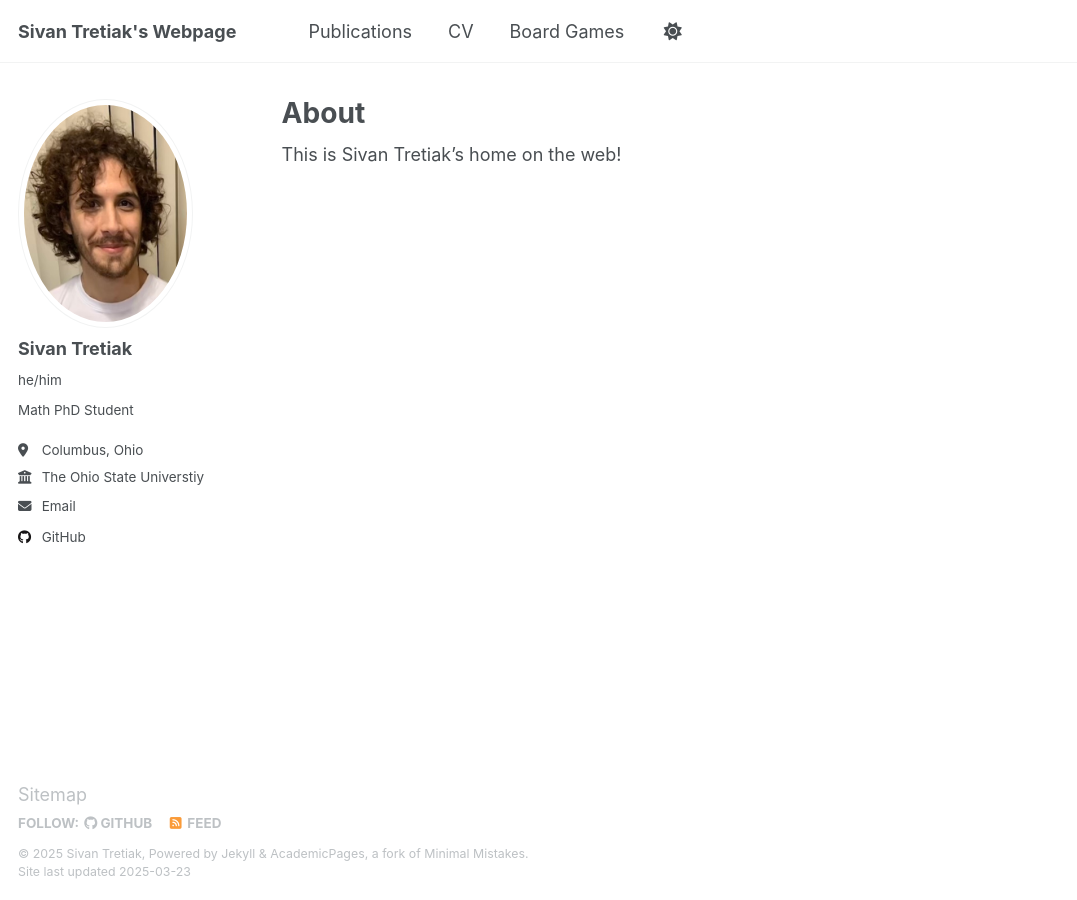
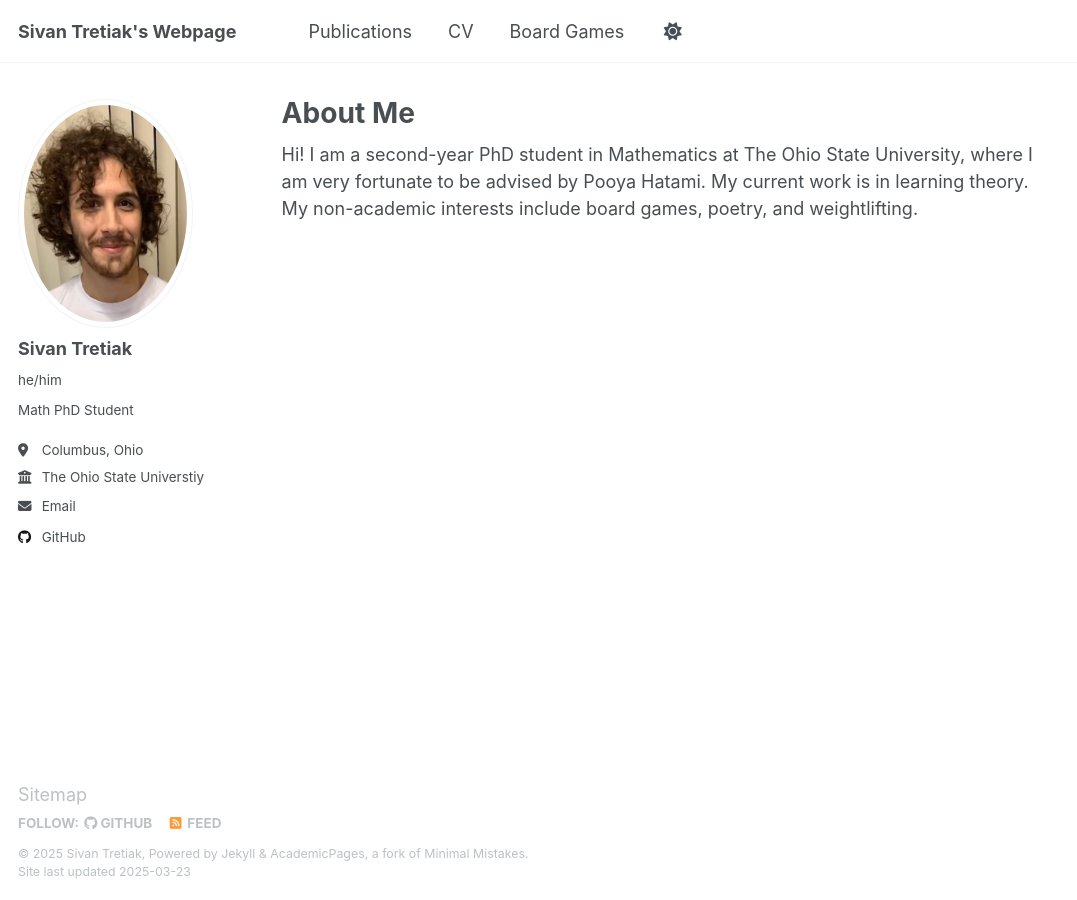
Before and after one commit to sivantretiak/sivantretiak.github.io, a Jekyll site: the page built from _pages/about.md, in a window 1280 px wide. Shown: the whole page, without its empty margins (0-1077 px from the left). Built offline with Jekyll 4.4.1, drawn with Linux system fonts in a browser that asks for light colours.

Commit message:
Update about.md

```diff
--- a/_pages/about.md
+++ b/_pages/about.md
@@ -1,10 +1,10 @@
 ---
 permalink: /
-title: "About"
+title: "About Me"
 author_profile: true
 redirect_from:
   - /about/
   - /about.html
 ---
 
-This is Sivan Tretiak's home on the web!
+Hi! I am a second-year PhD student in Mathematics at The Ohio State University, where I am very fortunate to be advised by Pooya Hatami. My current work is in learning theory. My non-academic interests include board games, poetry, and weightlifting.
```
